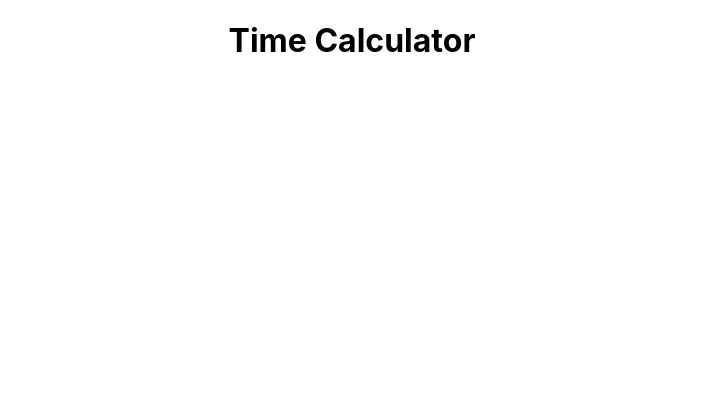
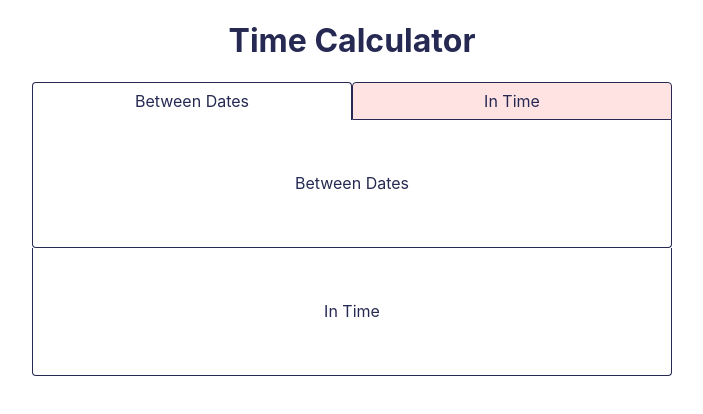
Before and after one commit to TBM85/demo-time-calculator, a Next.js app: page / in a window 1280 px wide. Shown: the top 414 px of the page, without its empty margins (288-991 px from the left). Built offline with nearby package versions, Linux system fonts and the light colour scheme.

Commit message:
Include a Tabs component

```diff
--- /dev/null
+++ b/components/Tabs.js
@@ -0,0 +1,20 @@
+import styles from "../styles/Tabs.module.css";
+
+const Tabs = () => {
+  return (
+    <div className={styles.tabs}>
+      <ul>
+        <li className={styles.current_tab}>Between Dates</li>
+        <li>In Time</li>
+      </ul>
+      <div>
+        <p>Between Dates</p>
+      </div>
+      <div>
+        <p>In Time</p>
+      </div>
+    </div>
+  );
+};
+
+export default Tabs;
--- a/pages/index.js
+++ b/pages/index.js
@@ -1,4 +1,5 @@
 import Head from "next/head";
+import Tabs from "../components/Tabs";
 import styles from "../styles/Home.module.css";
 
 export default function Home() {
@@ -15,6 +16,7 @@ export default function Home() {
 
       <main>
         <h1>Time Calculator</h1>
+        <Tabs />
       </main>
     </div>
   );
--- a/styles/Home.module.css
+++ b/styles/Home.module.css
@@ -1,9 +1,6 @@
 .container {
   min-height: 100vh;
-  padding: 0 0.5rem;
-  display: flex;
-  flex-direction: column;
-  justify-content: flex-start;
-  align-items: center;
+  margin: 1em;
+  text-align: center;
   height: 100vh;
 }
--- /dev/null
+++ b/styles/Tabs.module.css
@@ -0,0 +1,42 @@
+.tabs {
+  /* border: 1px solid #262A53; */
+  border-radius: 0.25em;
+  max-width: 40em;
+  margin: auto;
+}
+
+.tabs ul {
+  display: flex;
+  /* border-bottom: 1px solid #262A53; */
+  margin: 0;
+  padding: 0;
+}
+
+.tabs ul li {
+  list-style: none;
+  padding: 0.5em 1em;
+  width: 50%;
+  border-top-left-radius: 0.25em;
+  border-top-right-radius: 0.25em;
+  border: 1px solid #262A53;
+  background-color: #FFE3E3;
+}
+
+.current_tab {
+  background-color: #FFF !important;
+  border-bottom: #FFF !important;
+}
+
+.tabs p {
+  padding: 0;
+  margin: 0;
+  min-height: 8em;
+  display: flex;
+  align-items: center;
+  justify-content: center;
+  border-bottom-right-radius: 0.25em;
+  border-bottom-left-radius: 0.25em;
+  border-bottom: 1px solid #262A53;
+  border-right: 1px solid #262A53;
+  border-left: 1px solid #262A53;
+}
--- a/styles/globals.css
+++ b/styles/globals.css
@@ -4,6 +4,7 @@ body {
   margin: 0;
   font-family: -apple-system, BlinkMacSystemFont, Segoe UI, Roboto, Oxygen,
     Ubuntu, Cantarell, Fira Sans, Droid Sans, Helvetica Neue, sans-serif;
+  color: #262A53;
 }
 
 a {
```
